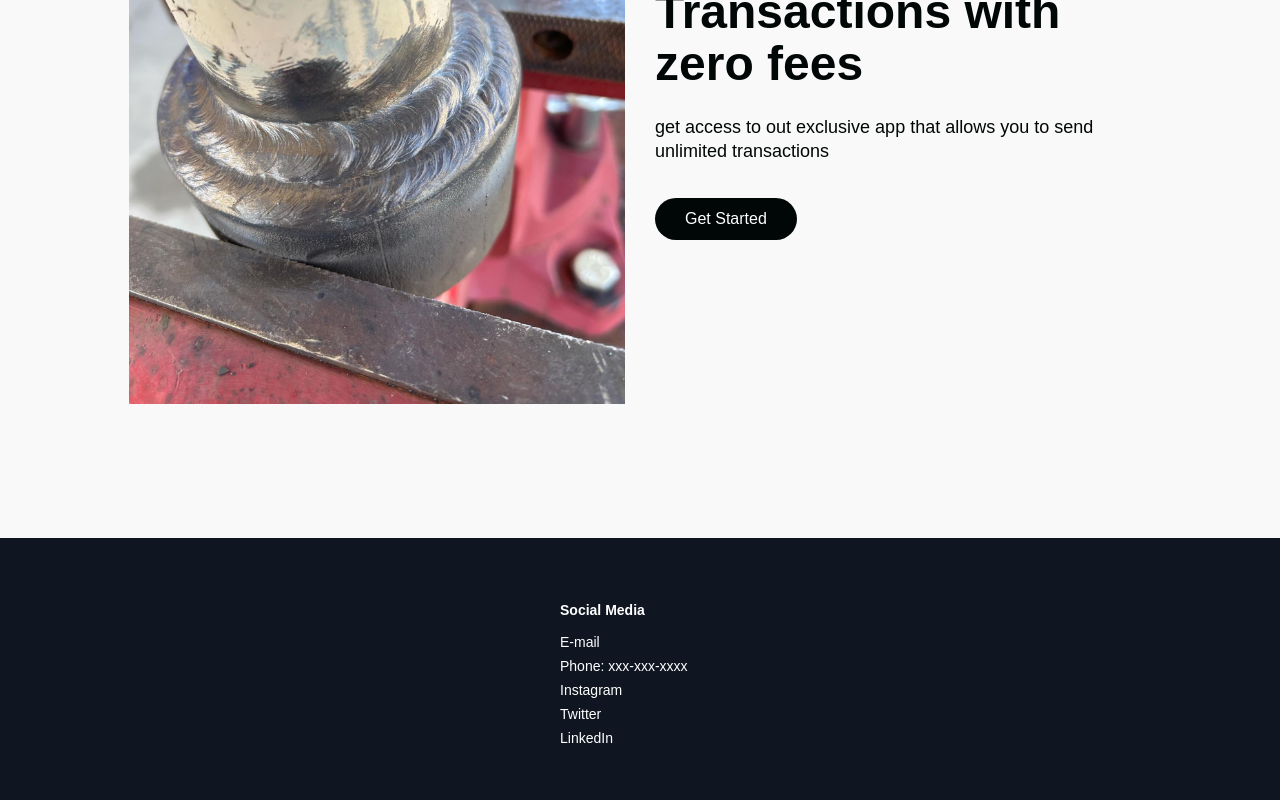
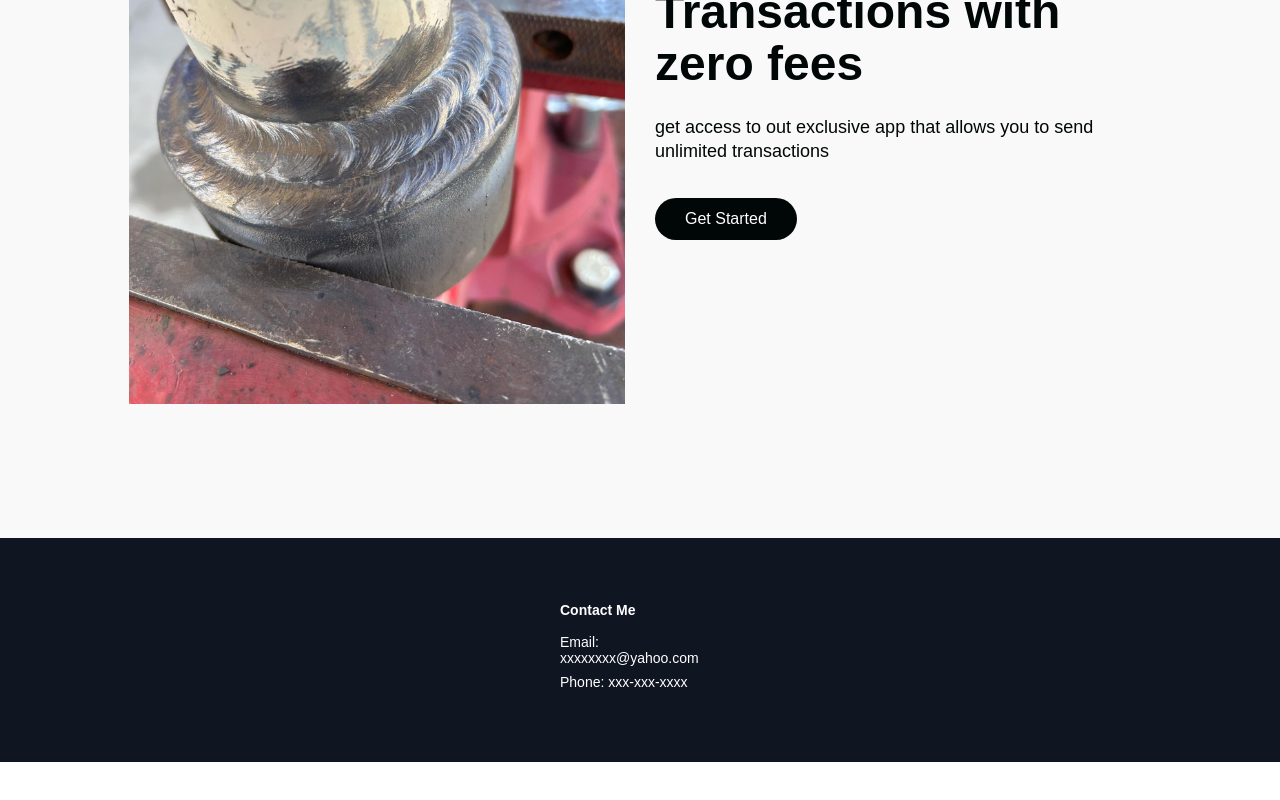
Before and after one commit to MarcusValenzuela/WeldingWebsite, a React (Create React App) app: page / in a window 1280 px wide. Shown: the part 3642-4442 px from the top of the page. After the commit the page ends 4404 px from the top, so only its background shows below. Built offline with nearby package versions, Linux system fonts and the light colour scheme; a web font is replaced by a local one.

Commit message:
second commit

```diff
--- a/src/components/Footer/FooterElements.js
+++ b/src/components/Footer/FooterElements.js
@@ -11,7 +11,7 @@ export const FooterWrap = styled.div`
 flex-direction: column;
 justify-content: center;
 align-items: center;
-  max-width: 1100px;
+max-width: 1100px
 margin: 0 auto;
 `;
 
@@ -40,9 +40,7 @@ export const FooterLinkItems = styled.div`
   text-align: left;
   width: 160px;
   box-sizing: border-box;
-  color: #fff;
-
-  @media screen and (max-width: 420px) {
+  color: #fff @media screen and (max-width: 420px) {
     margin: 0;
     padding: 0;
     width: 100%;
@@ -50,6 +48,7 @@ export const FooterLinkItems = styled.div`
 `;
 
 export const FooterLinkTitle = styled.h1`
+color: #fff;
   font-size: 14px;
   margin-bottom: 16px;
 `;
--- a/src/components/Footer/index.js
+++ b/src/components/Footer/index.js
@@ -1,13 +1,5 @@
 import React from "react";
-import {
-  FooterContainer,
-  FooterLink,
-  FooterLinkItems,
-  FooterLinksContainer,
-  FooterLinksWrapper,
-  FooterLinkTitle,
-  FooterWrap,
-} from "./FooterElements";
+import { FooterContainer, FooterLink, FooterLinkItems, FooterLinksContainer, FooterLinksWrapper, FooterLinkTitle, FooterWrap } from "./FooterElements";
 
 const Footer = () => {
   return (
@@ -16,16 +8,16 @@ const Footer = () => {
         <FooterLinksContainer>
           <FooterLinksWrapper>
             <FooterLinkItems>
-              <FooterLinkTitle>Social Media </FooterLinkTitle>
+              <FooterLinkTitle> Contact Me</FooterLinkTitle>
 
-              <FooterLink to="/signin">E-mail</FooterLink>
-              <FooterLink to="/signin">Phone: xxx-xxx-xxxx</FooterLink>
-              <FooterLink to="/signin">Instagram</FooterLink>
-              <FooterLink to="/signin">Twitter</FooterLink>
-              <FooterLink to="/signin">LinkedIn</FooterLink>
+              <FooterLink to="/">Email: xxxxxxxx@yahoo.com</FooterLink>
+              <FooterLink to="/">Phone: xxx-xxx-xxxx</FooterLink>
+
+
             </FooterLinkItems>
           </FooterLinksWrapper>
         </FooterLinksContainer>
+
       </FooterWrap>
     </FooterContainer>
   );
```
Lines whose indentation alone changed are shown as unchanged.
